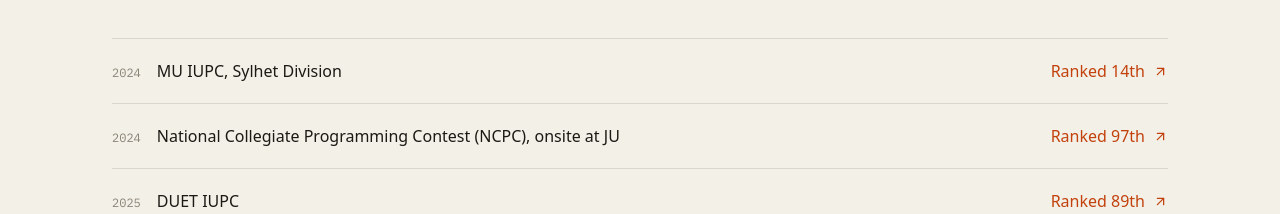
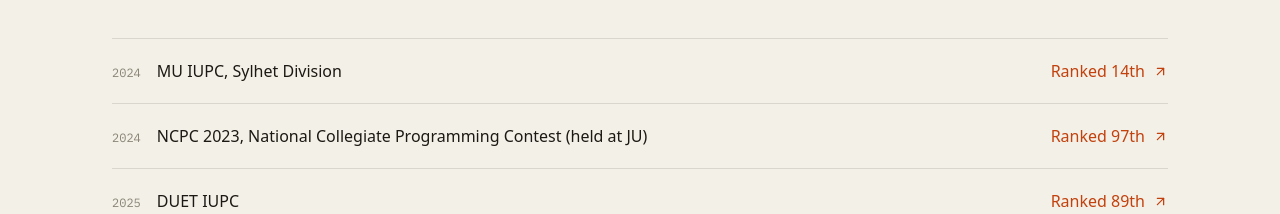
Before and after one commit to AfsarTanvir/Portfolio, a React (Vite) app: page /academics in a window 1280 px wide. Shown: the part 2460-2674 px from the top of the page. Built offline with nearby package versions, Linux system fonts and the light colour scheme.

Commit message:
feat: update NCPC 2023 contest details and add experience entry

```diff
--- a/src/data/academics.ts
+++ b/src/data/academics.ts
@@ -77,8 +77,8 @@
     href: 'https://toph.co/c/inter-university-sylhet-division-2024/standings',
   },
   {
-    // VERIFY year: the standings URL names the 2023 edition (held onsite at JU).
-    name: 'National Collegiate Programming Contest (NCPC), onsite at JU',
+    // The 2023 contest was held in March 2024 (delayed by COVID).
+    name: 'NCPC 2023, National Collegiate Programming Contest (held at JU)',
     result: 'Ranked 97th',
     year: '2024',
     href: 'https://bapsoj.org/contests/ncpc-onsite-2023-hosted-by-ju/standings',
--- a/src/data/experience.ts
+++ b/src/data/experience.ts
@@ -119,6 +119,13 @@
     tag: 'Contests',
   },
   {
+    date: 'Mar 2024',
+    title: '97th at NCPC 2023',
+    detail:
+      'The national collegiate programming contest, held at Jahangirnagar University. The 2023 contest ran late because of COVID.',
+    tag: 'Contests',
+  },
+  {
     date: 'Feb 2020',
     title: 'Made a Codeforces account',
     detail: 'A few weeks after starting university.',
```
Also changed, not shown: 2 other files (tests, documents, lock files or other folders).
